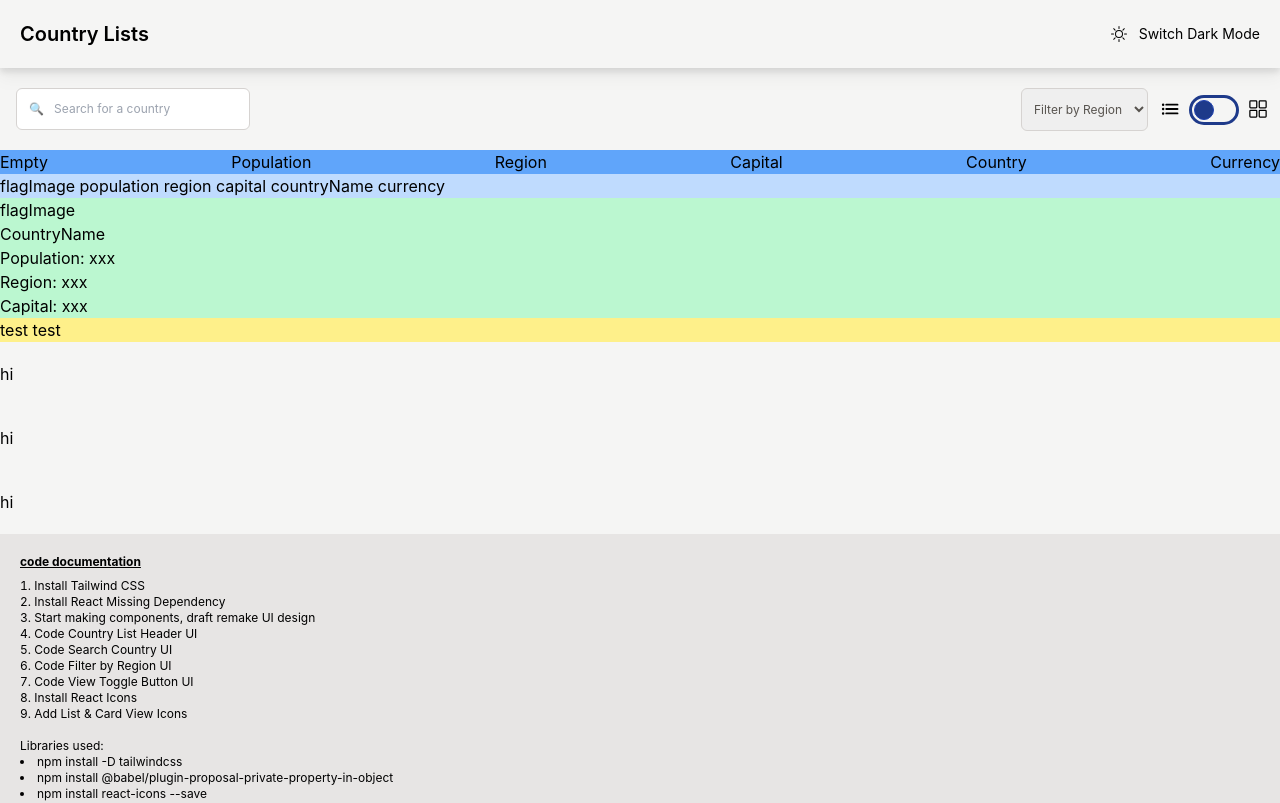
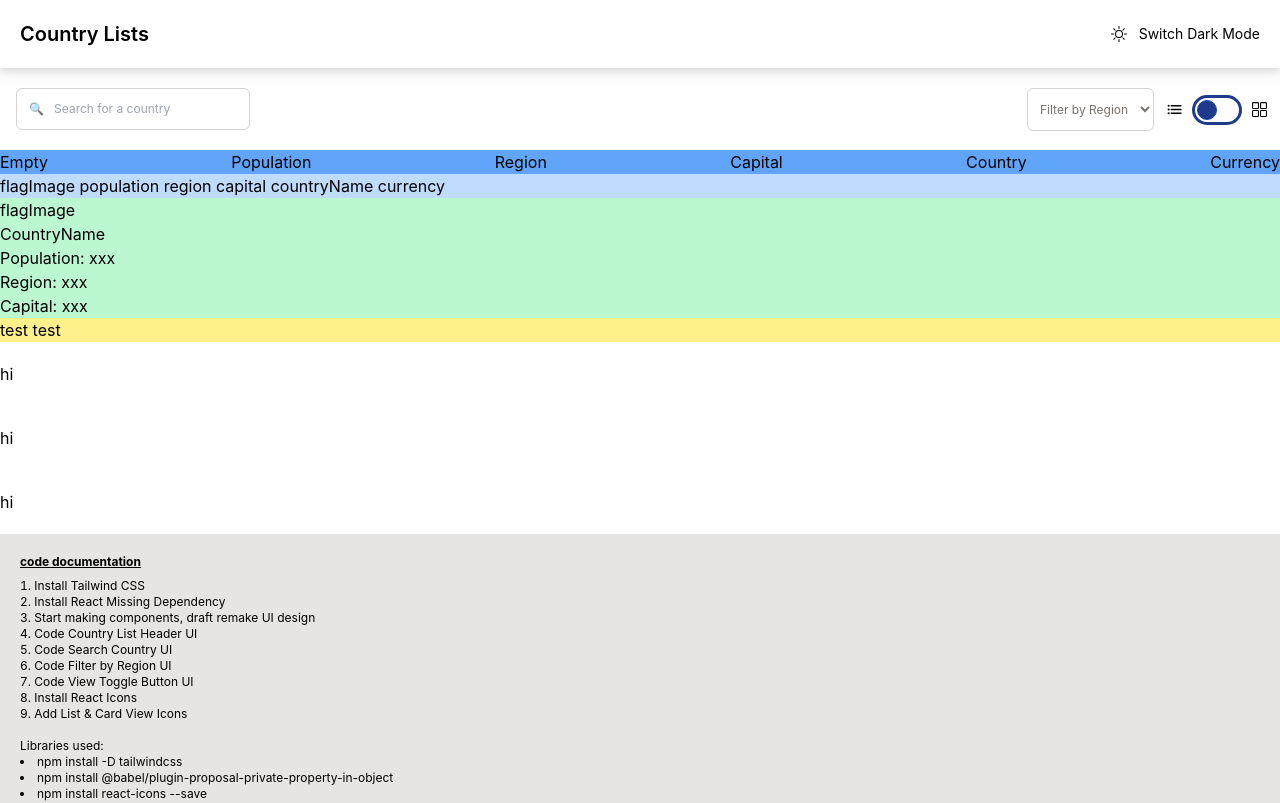
Before and after one commit to solahidris/PP05-IV-CountryList, a React (Create React App) app: page / in a window 1280 px wide. Shown: the top 803 px of the page. Built offline with nearby package versions, Linux system fonts and the light colour scheme.

Commit message:
touchup on existing components ui

```diff
--- a/src/App.js
+++ b/src/App.js
@@ -6,7 +6,7 @@ import CountryList from "./components/CountryList";
 
 function App() {
   return (
-    <div className="bg-stone-100 min-h-[100vh]">
+    <div className="bg-stone min-h-[100vh]">
       <CountryList />
       <div>
         <p className="py-5">hi</p>
--- a/src/components/CountryList.js
+++ b/src/components/CountryList.js
@@ -16,9 +16,9 @@ const CountryList = () => {
         <div className="flex">
           <FilterRegion />
           <div className="flex items-center">
-            <IoList className="w-[20px] h-[20px] mx-3"/>
+            <IoList className="w-[17px] h-[17px] mx-3"/>
             <ViewToggleButton/>
-            <IoGridOutline className="w-[20px] h-[20px] mx-3"/>
+            <IoGridOutline className="w-[17px] h-[17px] mx-3"/>
           </div>
         </div>
       </div>
--- a/src/components/CountryListHeader.js
+++ b/src/components/CountryListHeader.js
@@ -5,7 +5,7 @@ import { BsSun } from "react-icons/bs";
 
 const CountryListHeader = () => {
   return (
-    <div className="bg-stone-100 drop-shadow-lg">
+    <div className="bg-white drop-shadow-lg">
       <div className="flex justify-between p-5">
         <h1 className="text-xl font-semibold">Country Lists</h1>
         <div className="flex items-center gap-3">
--- a/src/components/FilterRegion.js
+++ b/src/components/FilterRegion.js
@@ -3,7 +3,7 @@
 const FilterRegion = () => {
     return(
         <div className="self-center">
-            <select className="py-3 px-2 rounded-md border border-stone-300 text-xs text-stone-600">
+            <select className="py-3 px-2 rounded-md border border-stone-300 text-xs bg-white text-stone-500">
                 <option selected>Filter by Region</option>
                 <option value="vA">cA</option>
                 <option value="vB">cB</option>
--- a/src/components/SearchCountry.js
+++ b/src/components/SearchCountry.js
@@ -9,7 +9,7 @@ const SearchCountry = () => {
       <input
         type="text"
         placeholder="🔍   Search for a country"
-        className="py-3 px-3 ml-4 text-xs rounded-md border border-stone-300 w-full"
+        className="py-3 px-3 ml-4 text-xs rounded-md border border-stone-300 bg-white w-full"
       />
     </div>
   );
```
